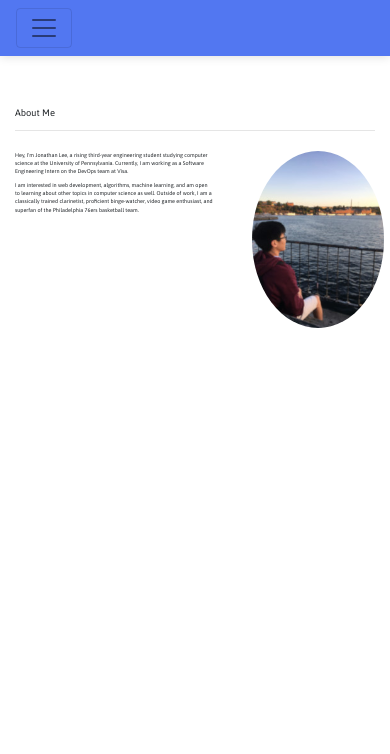
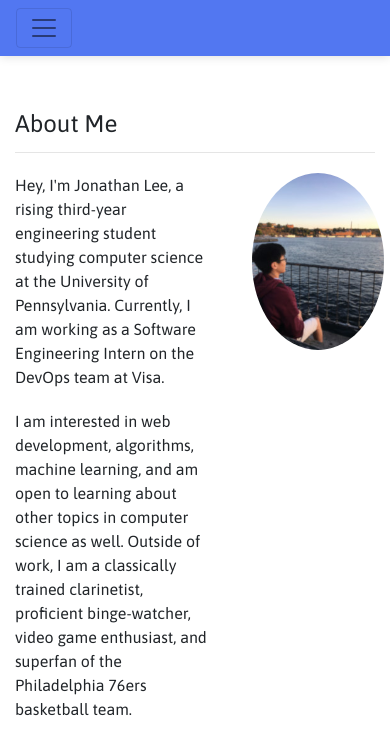
Before and after one commit to jonatlee/jonatlee.github.io, a React (Create React App) app: page /about in a window 390 px wide. Shown: the top 754 px of the page. Built offline with nearby package versions, Linux system fonts and the light colour scheme.

Commit message:
made more responsive

```diff
--- a/src/components/pages/styles/about.css
+++ b/src/components/pages/styles/about.css
@@ -16,6 +16,18 @@
     margin-top: 1.4vw;
 }
 
+@media only screen and (max-width: 992px) {
+    .about-header {
+        font-size: 24px;
+    }
+    .about-text {
+        font-size: 16px;
+    }
+    .px {
+        margin-top: 20px;
+    }
+}
+
 .image-abt {
     margin-left: 7%;
     max-height: 100%;
--- a/src/components/pages/styles/home.css
+++ b/src/components/pages/styles/home.css
@@ -65,6 +65,15 @@
     font-size: 1.6vw;
 }
 
+@media only screen and (max-width: 992px) {
+    .desc-text {
+        font-size: 15px;
+    }
+    .fa-3x {
+        font-size: 2em;
+    }
+}
+
 .image-prof {
     max-height: 100%;
     margin-top: 5%;
--- a/src/components/pages/styles/projects.css
+++ b/src/components/pages/styles/projects.css
@@ -1,6 +1,12 @@
 .project-header {
     margin-top: 50px;
     font-size: 2.4vw;
+}
+
+@media only screen and (max-width: 992px) {
+    .project-header {
+        font-size: 24px;
+    }
 }
 
 .projects-container {
```
